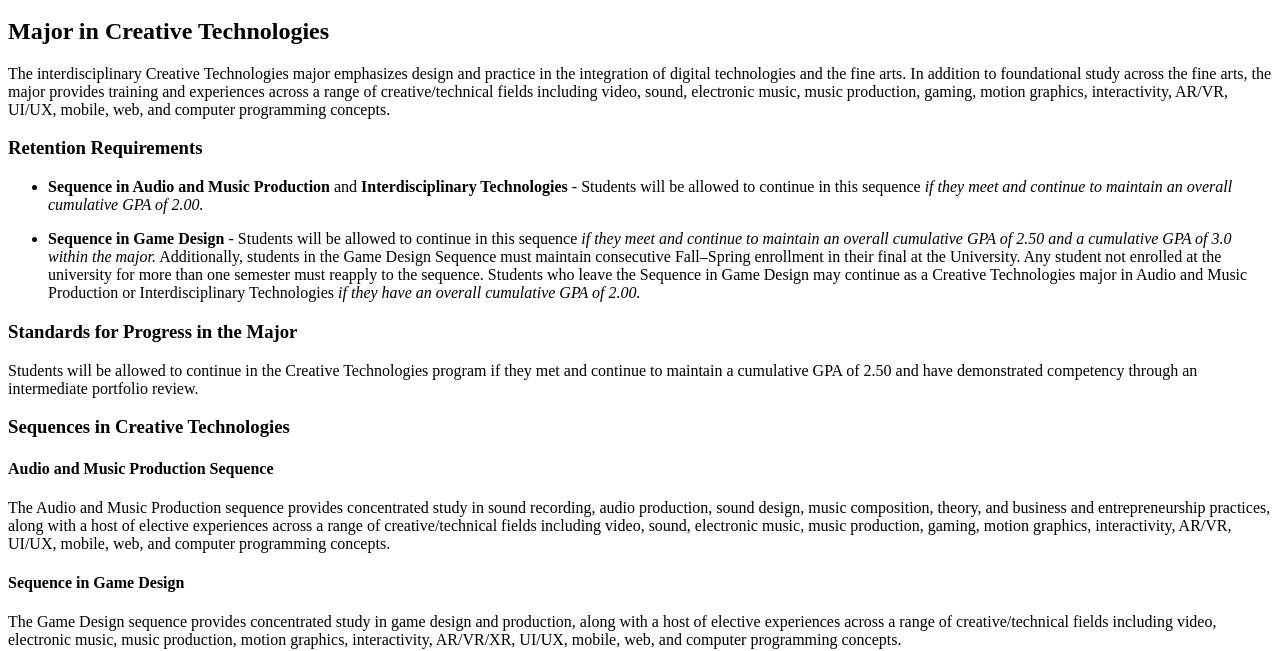
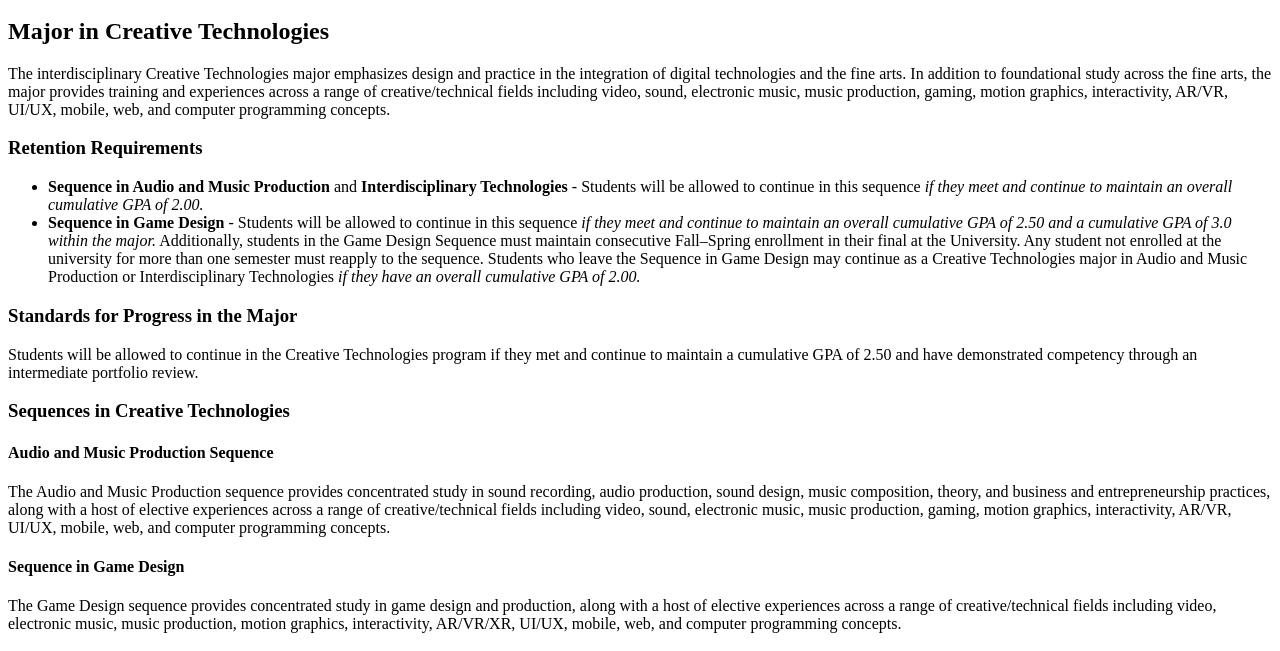
Before and after one commit to tref03/CTK301, a plain HTML site: page assignment1.html in a window 1280 px wide. Shown: the part 154-805 px from the top of the page. Drawn offline with Linux system fonts and the light colour scheme.

Commit message:
Add files via upload

```diff
--- a/assignment1.html
+++ b/assignment1.html
@@ -17,7 +17,7 @@
 <p> The interdisciplinary Creative Technologies major emphasizes design and practice in the integration of digital technologies and the fine arts. In addition to foundational study across the fine arts, the major provides training and experiences across a range of creative/technical fields including video, sound, electronic music, music production, gaming, motion graphics, interactivity, AR/VR, UI/UX, mobile, web, and computer programming concepts.</p>
 
 <h3>Retention Requirements</h3>
-<p><ul> <li><b>Sequence in Audio and Music Production</b> and <b>Interdisciplinary Technologies</b> - Students will be allowed to continue in this sequence <i>if they meet and continue to maintain an overall cumulative GPA of 2.00.</i></li></p>
+<ul> <li><b>Sequence in Audio and Music Production</b> and <b>Interdisciplinary Technologies</b> - Students will be allowed to continue in this sequence <i>if they meet and continue to maintain an overall cumulative GPA of 2.00.</i></li>
 <li><b>Sequence in Game Design</b> - Students will be allowed to continue in this sequence <i>if they meet and continue to maintain an overall cumulative GPA of 2.50 and a cumulative GPA of 3.0 within the major.</i> Additionally, students in the Game Design Sequence must maintain consecutive Fall–Spring enrollment in their final at the University. Any student not enrolled at the university for more than one semester must reapply to the sequence. Students who leave the Sequence in Game Design may continue as a Creative Technologies major in Audio and Music Production or Interdisciplinary Technologies <i>if they have an overall cumulative GPA of 2.00.</i></li></ul>
 
 <h3>Standards for Progress in the Major</h3>
```
